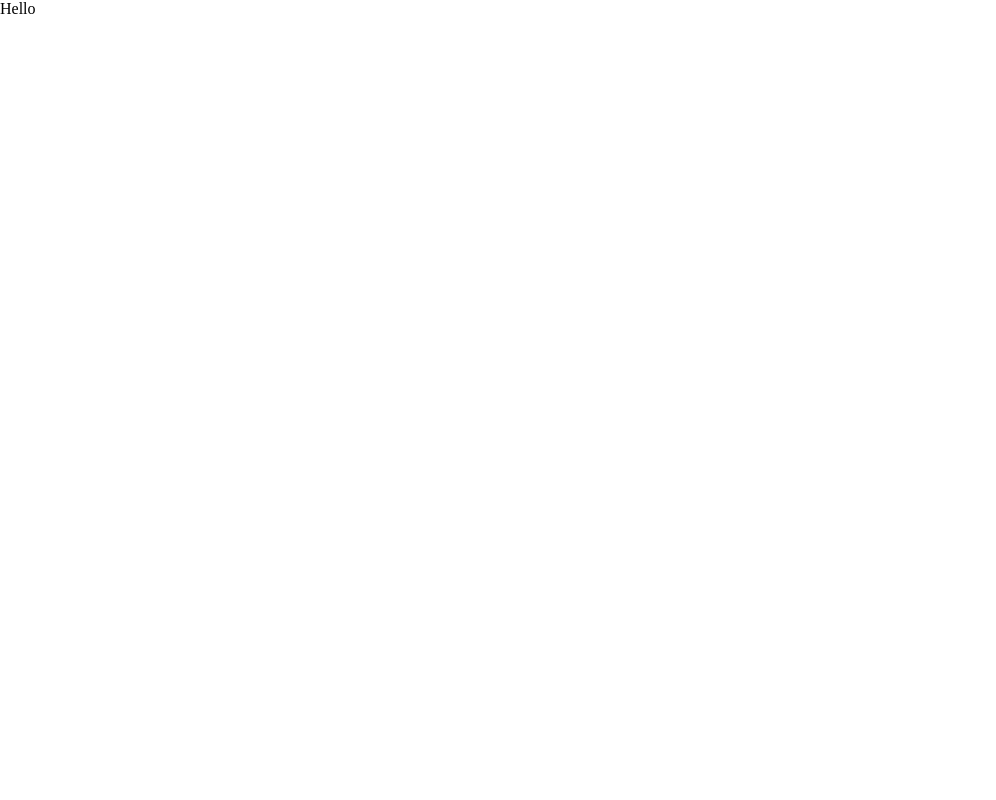
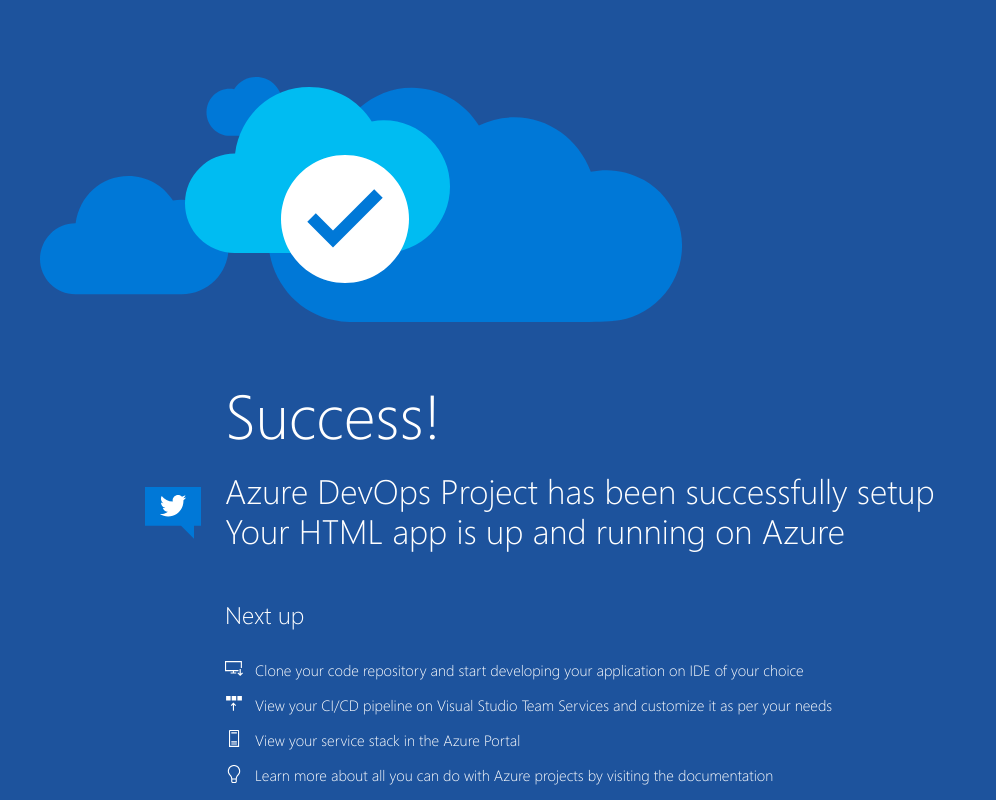
Before and after one commit to meznahAlquraishi/TestAppforPaaS, a plain HTML site: page index.html in a window 1280 px wide. Shown: the whole page, without its empty margins (0-996 px from the left). Drawn offline with Linux system fonts and the light colour scheme.

Commit message:
Update index.html

```diff
--- a/index.html
+++ b/index.html
@@ -7,7 +7,52 @@
 </head>
 
 <body>
-    <div> Hello </div>
+    <div class="main-container">
+        <div class="cloud-image">
+            <img src="img/successCloudNew.svg" />
+        </div>
+        <div class="content">
+            <div class="tweet-container">
+            <a href="http://twitter.com/intent/tweet/?text=I%20just%20created%20a%20new%20HTML%20website%20on%20Azure%20using%20Azure%20DevOps%20Project&hashtags=AzureDevOpsProject%2CVSTS%20%40Azure%20%40VSTS">
+                <img src="img/tweetThis.svg" />
+            </a>
+        </div>
+            <div class="content-body">
+                <div class="success-text">Success!</div>
+                <div class="description line-1"> Azure DevOps Project has been successfully setup</div>
+                <div class="description line-2"> Your HTML app is up and running on Azure</div>
+                <div class="next-steps-container">
+                    <div class="next-steps-header">Next up</div>
+                    <div class="next-steps-body">
+                        <div class="step">
+                            <div class="step-icon">
+                                <img src="img/cloneWhite.svg">
+                            </div>
+                            <div class="step-text"><a href="https://go.microsoft.com/fwlink/?linkid=862409">Clone your code repository and start developing your application on IDE of your choice</a></div>
+                        </div>
+                        <div class="step">
+                            <div class="step-icon">
+                                <img src="img/deployWhite.svg">
+                            </div>
+                            <div class="step-text"><a href="https://go.microsoft.com/fwlink/?linkid=862410">View your CI/CD pipeline on Visual Studio Team Services and customize it as per your needs</a></div>
+                        </div>
+                        <div class="step">
+                            <div class="step-icon">
+                                <img src="img/stackWhite.svg">
+                            </div>
+                            <div class="step-text"><a href="http://portal.azure.com">View your service stack in the Azure Portal</a></div>
+                        </div>
+                        <div class="step">
+                            <div class="step-icon">
+                                <img src="img/lightbulbWhite.svg">
+                            </div>
+                            <div class="step-text"><a href="https://go.microsoft.com/fwlink/?linkid=862126">Learn more about all you can do with Azure projects by visiting the documentation</a></div>
+                        </div>
+                    </div>
+                </div>
+            </div>
+        </div>
+    </div>
 </body>
 
 </html>
```
